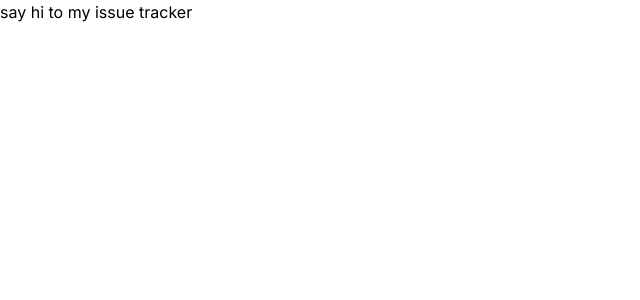
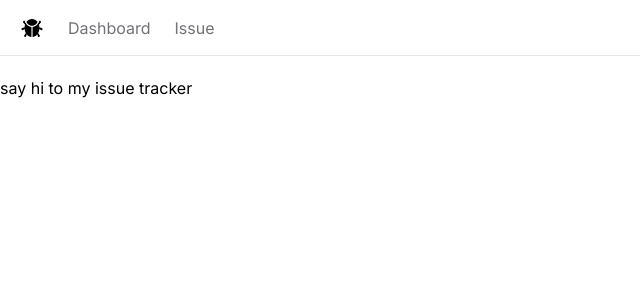
Before and after one commit to cheershanny/issue-tracker, a Next.js app: page / in a window 1280 px wide. Shown: the top 300 px of the page, without its empty margins (0-640 px from the left). Built offline with nearby package versions, Linux system fonts and the light colour scheme.

Commit message:
add nav bar

```diff
--- /dev/null
+++ b/app/NavBar.tsx
@@ -0,0 +1,31 @@
+import React from "react";
+import Link from "next/link";
+import { IoIosBug } from "react-icons/io";
+const NavBar = () => {
+  const links = [
+    { label: "Dashboard", href: "/dashboard" },
+    { label: "Issue", href: "/issue" },
+  ];
+  return (
+    <nav className="flex space-x-6 border-b mb-5 px-5 h-14 items-center">
+      <Link href="/">
+        <IoIosBug size={24} />
+      </Link>
+      <ul className="flex space-x-6">
+        {links.map((link) => (
+          <li>
+            <Link
+              key={link.href}
+              href={link.href}
+              className="text-zinc-500 hover:text-zinc-800 transition-colors"
+            >
+              {link.label}
+            </Link>
+          </li>
+        ))}
+      </ul>
+    </nav>
+  );
+};
+
+export default NavBar;
--- a/app/layout.tsx
+++ b/app/layout.tsx
@@ -1,22 +1,26 @@
-import './globals.css'
-import type { Metadata } from 'next'
-import { Inter } from 'next/font/google'
+import "./globals.css";
+import type { Metadata } from "next";
+import { Inter } from "next/font/google";
+import NavBar from "./NavBar";
 
-const inter = Inter({ subsets: ['latin'] })
+const inter = Inter({ subsets: ["latin"] });
 
 export const metadata: Metadata = {
-  title: 'Create Next App',
-  description: 'Generated by create next app',
-}
+  title: "Create Next App",
+  description: "Generated by create next app",
+};
 
 export default function RootLayout({
   children,
 }: {
-  children: React.ReactNode
+  children: React.ReactNode;
 }) {
   return (
     <html lang="en">
-      <body className={inter.className}>{children}</body>
+      <body className={inter.className}>
+        <NavBar />
+        <main>{children}</main>
+      </body>
     </html>
-  )
+  );
 }
--- a/package.json
+++ b/package.json
@@ -19,6 +19,7 @@
     "postcss": "8.4.38",
     "react": "18.3.0",
     "react-dom": "18.3.0",
+    "react-icons": "^5.1.0",
     "tailwindcss": "3.4.3",
     "typescript": "5.4.5"
   }
```
Also changed, not shown: 1 other file (tests, documents, lock files or other folders).
